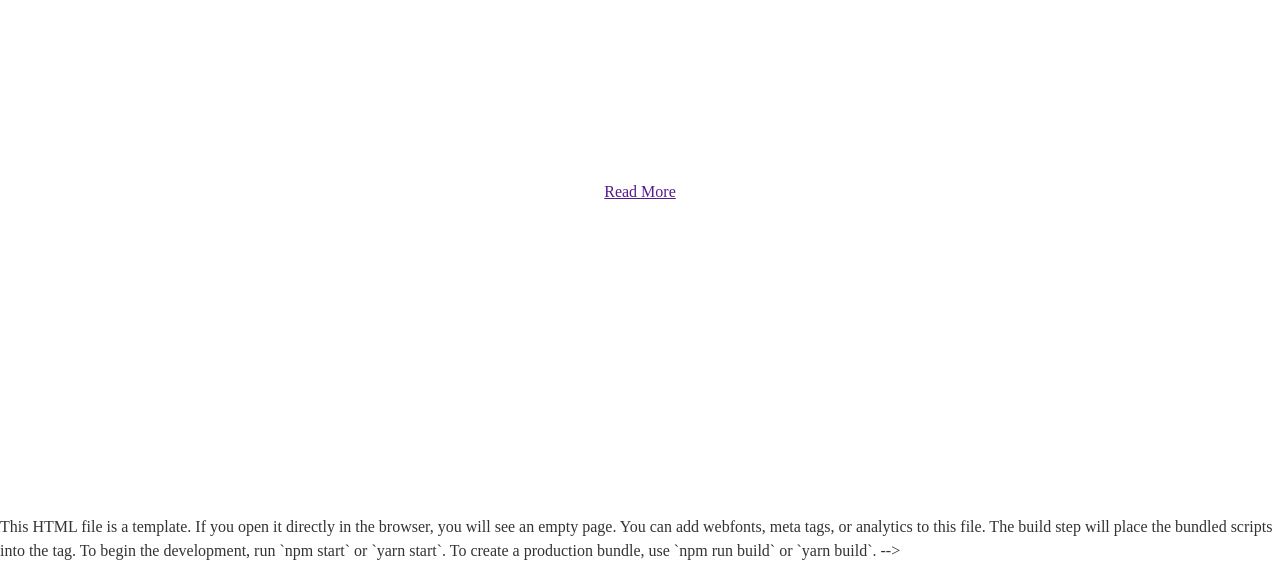
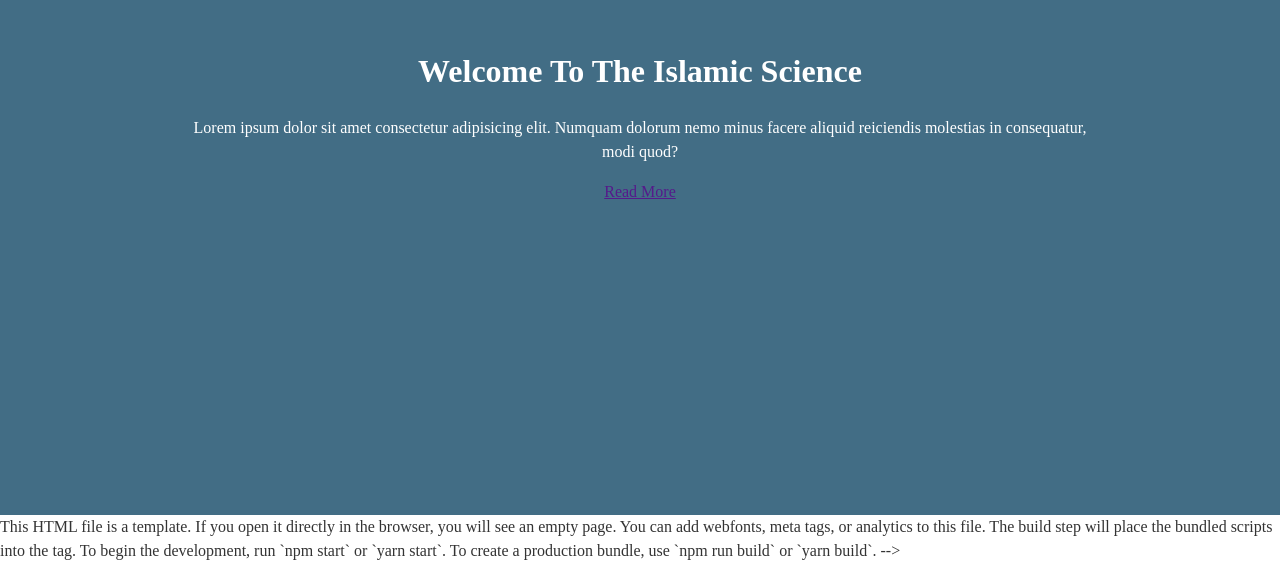
Before and after one commit to Alikhan219/sci_fi_react, a React (Create React App) app: page / in a window 1280 px wide. Shown: the part 285-848 px from the top of the page. Built offline with nearby package versions, Linux system fonts and the light colour scheme.

Commit message:
adding some new styles

```diff
--- a/src/App.css
+++ b/src/App.css
@@ -37,3 +37,17 @@ body{
     min-height: 100%;
 
 }
+.header-overlay{
+     height: 100vh;
+     width: 100vw;
+     position: absolute;
+     top: 0;
+     left: 0;
+     background-color: #225470;
+     z-index: 1;
+     opacity: 0.85;
+
+}
+.header-div{
+ z-index: 2;
+}
```
